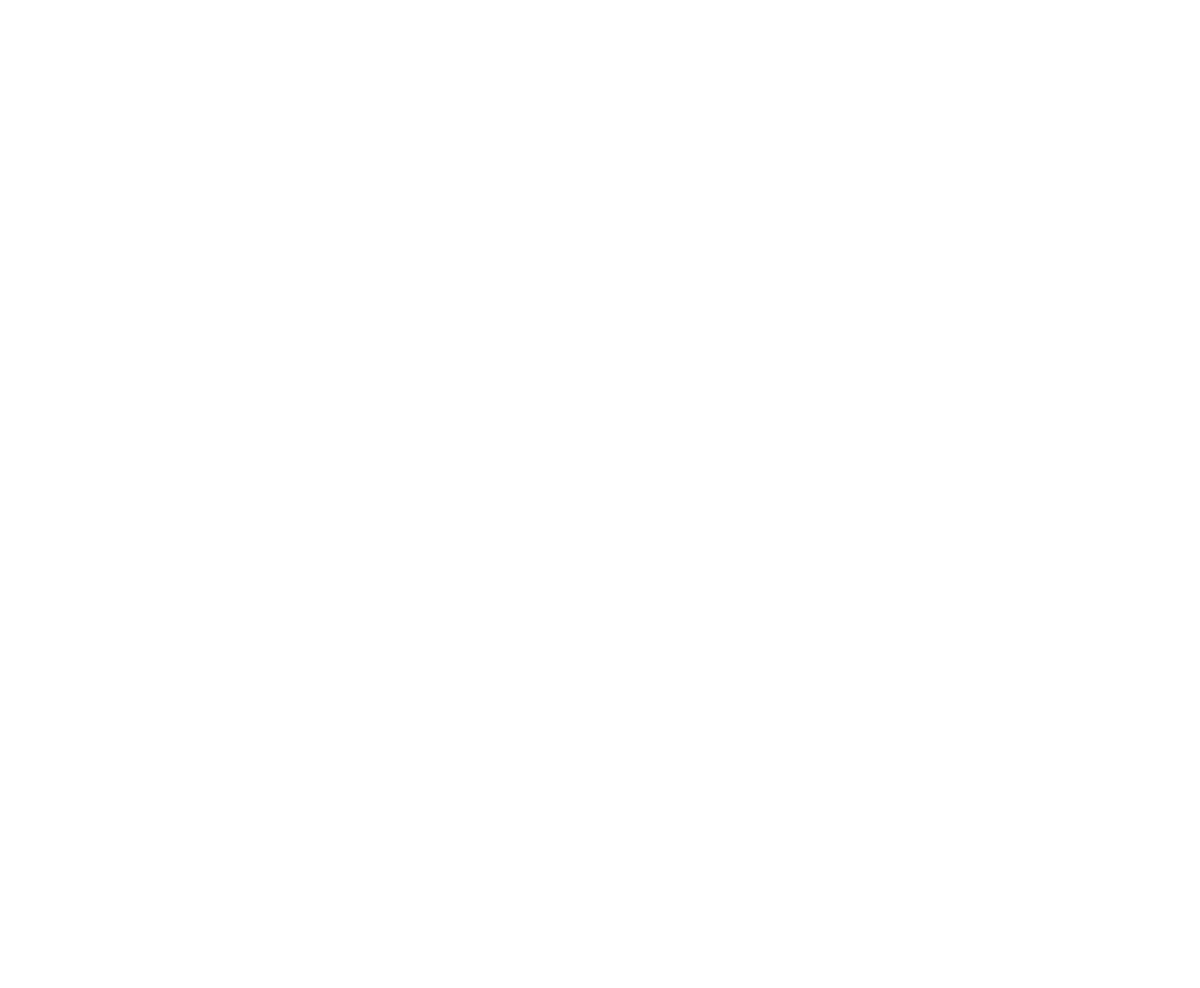
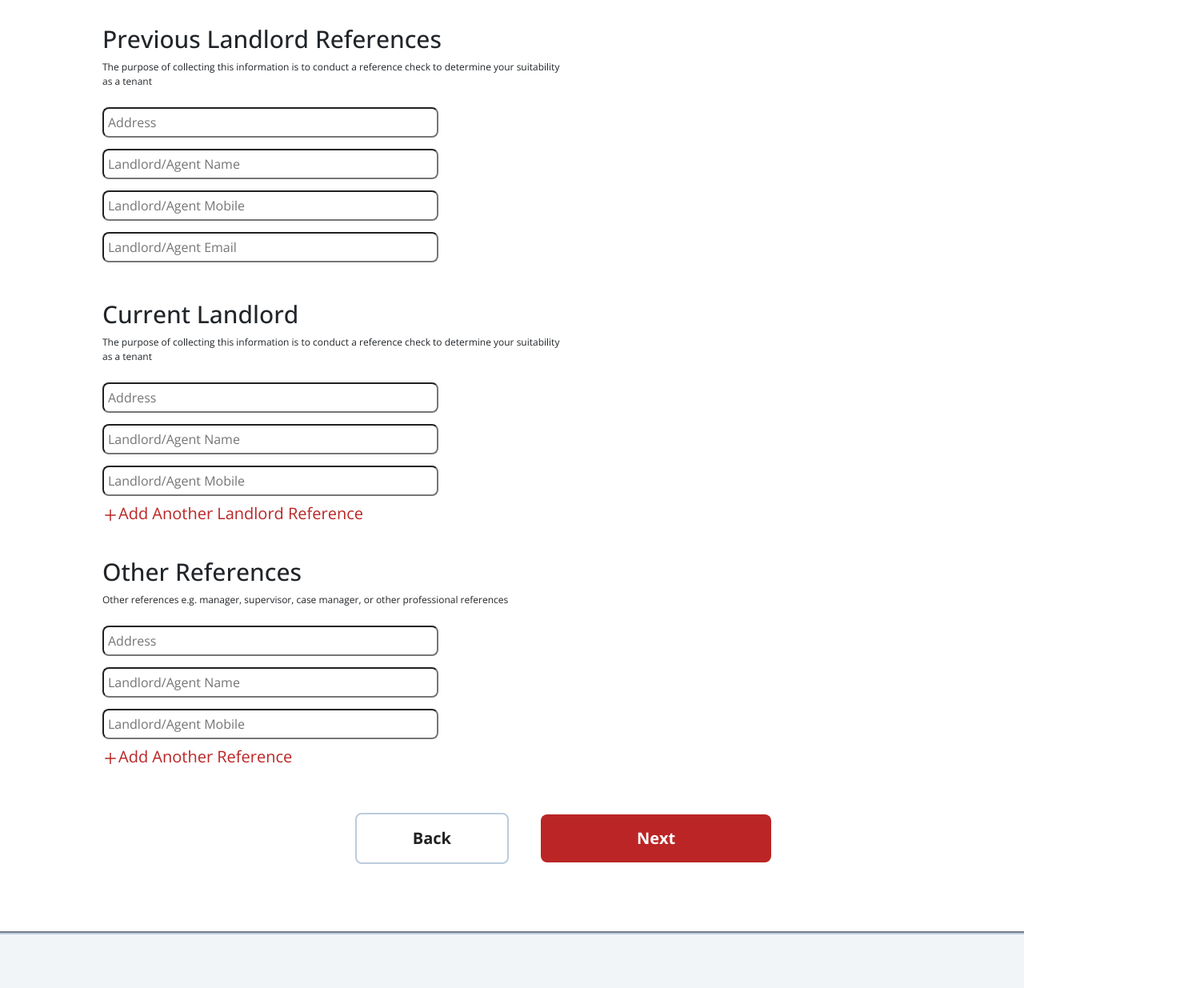
Before and after one commit to DarrenCooperM/mission5, a React (Create React App) app in the folder frontend/: page /Application-page-two in a window 1280 px wide. Before the commit this address had no page. Shown: the part 660-1895 px from the top of the page at 80% size, 1500 px wide, since content can reach past the window. Before the commit the page ends 800 px from the top, so only its background shows below. Built offline with nearby package versions, Linux system fonts and the light colour scheme.

Commit message:
added 2nd page for the application section. Need to add more content as per prototype

```diff
--- a/frontend/src/App.js
+++ b/frontend/src/App.js
@@ -4,6 +4,7 @@
 import Contact from "./components/pages/Contact";
 import MissionTask from "./components/pages/MissionTask";
 import Application from "./components/pages/Application";
+import ApplicationPageTwo from "./components/pages/ApplicationPageTwo";
 
 function App() {
   return (
@@ -13,6 +14,7 @@
         <Route path="/Contact" element={<Contact />} />
         <Route path="/Mission-Task" element={<MissionTask />} />
         <Route path="/Application" element={<Application />} />
+        <Route path="/Application-page-two" element={<ApplicationPageTwo />} />
       </Routes>
     </div>
   );
--- a/frontend/src/components/application/ApplicationContent.js
+++ b/frontend/src/components/application/ApplicationContent.js
@@ -28,7 +28,7 @@
         <button
           className={styles.nextBtn}
           onClick={() => {
-            navigate("/Contact");
+            navigate("/Application-page-two");
           }}
         >
           Next
--- /dev/null
+++ b/frontend/src/components/applicationTwo/ApplicationTwoContent.js
@@ -0,0 +1,34 @@
+import React from "react";
+import { useNavigate } from "react-router-dom";
+import styles from "../styles/applicationTwo/ApplicationContentTwo.module.css";
+import CurrentLandlord from "./applicationTwoComponents/CurrentLandlord/CurrentLandlord";
+import LandlordPreferences from "./applicationTwoComponents/LandlordPreferences/LandlordPreferences";
+import OtherReference from "./applicationTwoComponents/OtherReferences/OtherReference";
+
+export default function ApplicationTwoContent() {
+  let navigate = useNavigate();
+  return (
+    <div className={styles.applicationTwoContainer}>
+      <CurrentLandlord />
+      <LandlordPreferences />
+      <OtherReference />
+      <div className={styles.btnContainer}>
+      <button
+        className={styles.backBtn}
+        onClick={() => {
+          navigate("/Application");
+        }}
+      >
+        Back
+      </button>
+      <button
+        className={styles.nextBtn}
+        onClick={() => {
+          navigate("/Contact");
+        }}
+      >
+        Next
+      </button></div>
+    </div>
+  );
+}
--- /dev/null
+++ b/frontend/src/components/applicationTwo/applicationTwoComponents/CurrentLandlord/CurrentLandlord.js
@@ -0,0 +1,40 @@
+import React from "react";
+import styles from "../../../styles/applicationTwo/applicationTwoComponents/CurrentLandlord.module.css";
+
+export default function CurrentLandlord() {
+  return (
+    <div className={styles.currentLandlordContainer}>
+      <h3 className={styles.landlordTitle}>Previous Landlord References</h3>
+      <p className={styles.landlordSubTitle}>
+        The purpose of collecting this information is to conduct a reference
+        check to determine your suitability as a tenant
+      </p>
+      <form className={styles.formData}>
+        <input
+          type="text"
+          name="Address"
+          className={styles.inputData}
+          placeholder="Address"
+        />
+        <input
+          type="text"
+          name="Landlord name"
+          className={styles.inputData}
+          placeholder="Landlord/Agent Name"
+        />
+        <input
+          type="number"
+          name="Landlord Mobile"
+          className={styles.inputData}
+          placeholder="Landlord/Agent Mobile"
+        />
+        <input
+          type="text"
+          name="Landlord Email"
+          className={styles.inputData}
+          placeholder="Landlord/Agent Email"
+        />
+      </form>
+    </div>
+  );
+}
--- /dev/null
+++ b/frontend/src/components/applicationTwo/applicationTwoComponents/LandlordPreferences/LandlordPreferences.js
@@ -0,0 +1,50 @@
+import React from "react";
+import styles from "../../../styles/applicationTwo/applicationTwoComponents/CurrentLandlord.module.css";
+import LandlordPreferencesForm from "./LandlordPreferencesForm";
+import { useState } from "react";
+import { AiOutlinePlus } from "@react-icons/all-files/ai/AiOutlinePlus";
+
+export default function LandlordPreferences() {
+  const [addLandlord, setAddLandlord] = useState(false);
+
+  const addingLandlord = () => {
+    setAddLandlord(true);
+  };
+
+  return (
+    <div className={styles.currentLandlordContainer}>
+      <h3 className={styles.landlordTitle}>Current Landlord</h3>
+      <p className={styles.landlordSubTitle}>
+        The purpose of collecting this information is to conduct a reference
+        check to determine your suitability as a tenant
+      </p>
+      <form className={styles.formData}>
+        <input
+          type="text"
+          name="Address"
+          className={styles.inputData}
+          placeholder="Address"
+        />
+        <input
+          type="text"
+          name="Landlord name"
+          className={styles.inputData}
+          placeholder="Landlord/Agent Name"
+        />
+        <input
+          type="number"
+          name="Landlord Mobile"
+          className={styles.inputData}
+          placeholder="Landlord/Agent Mobile"
+        />
+      </form>
+      <button onClick={addingLandlord} className={styles.addBtn}>
+        <AiOutlinePlus />
+        Add Another Landlord Reference
+      </button>
+      {addLandlord && (
+        <LandlordPreferencesForm setAddLandlord={setAddLandlord} />
+      )}
+    </div>
+  );
+}
--- /dev/null
+++ b/frontend/src/components/applicationTwo/applicationTwoComponents/LandlordPreferences/LandlordPreferencesForm.js
@@ -0,0 +1,38 @@
+import React from "react";
+import styles from "../../../styles/applicationTwo/applicationTwoComponents/CurrentLandlord.module.css";
+import { AiOutlineMinus } from "@react-icons/all-files/ai/AiOutlineMinus";
+
+export default function LandlordPreferencesForm({ setAddLandlord }) {
+  const cancelLandlord = () => {
+    setAddLandlord(false);
+  };
+  return (
+    <div>
+      {" "}
+      <form className={styles.formData}>
+        <input
+          type="text"
+          name="Address"
+          className={styles.inputData}
+          placeholder="Address"
+        />
+        <input
+          type="text"
+          name="Landlord name"
+          className={styles.inputData}
+          placeholder="Landlord/Agent Name"
+        />
+        <input
+          type="number"
+          name="Landlord Mobile"
+          className={styles.inputData}
+          placeholder="Landlord/Agent Mobile"
+        />
+      </form>
+      <button onClick={cancelLandlord} className={styles.addBtn}>
+        <AiOutlineMinus />
+        Cancel Landlord Reference
+      </button>
+    </div>
+  );
+}
--- /dev/null
+++ b/frontend/src/components/applicationTwo/applicationTwoComponents/OtherReferences/OtherReference.js
@@ -0,0 +1,47 @@
+import React from "react";
+import styles from "../../../styles/applicationTwo/applicationTwoComponents/CurrentLandlord.module.css";
+import OtherReferencesForm from "./OtherReferencesForm";
+import { useState } from "react";
+import { AiOutlinePlus } from "@react-icons/all-files/ai/AiOutlinePlus";
+
+export default function OtherReference() {
+  const [addRef, setAddRef] = useState(false);
+
+  const addingRef = () => {
+    setAddRef(true);
+  };
+  return (
+    <div className={styles.currentLandlordContainer}>
+      <h3 className={styles.landlordTitle}>Other References</h3>
+      <p className={styles.landlordSubTitle}>
+        Other references e.g. manager, supervisor, case manager, or other
+        professional references
+      </p>
+      <form className={styles.formData}>
+        <input
+          type="text"
+          name="Address"
+          className={styles.inputData}
+          placeholder="Address"
+        />
+        <input
+          type="text"
+          name="Landlord name"
+          className={styles.inputData}
+          placeholder="Landlord/Agent Name"
+        />
+        <input
+          type="number"
+          name="Landlord Mobile"
+          className={styles.inputData}
+          placeholder="Landlord/Agent Mobile"
+        />
+      </form>
+      <button onClick={addingRef} className={styles.addBtn}>
+        <AiOutlinePlus />
+        Add Another Reference
+      </button>
+      {addRef && <OtherReferencesForm setAddRef={setAddRef} />}
+    </div>
+  );
+}
--- /dev/null
+++ b/frontend/src/components/applicationTwo/applicationTwoComponents/OtherReferences/OtherReferencesForm.js
@@ -0,0 +1,37 @@
+import React from "react";
+import styles from "../../../styles/applicationTwo/applicationTwoComponents/CurrentLandlord.module.css";
+import { AiOutlineMinus } from "@react-icons/all-files/ai/AiOutlineMinus";
+
+export default function OtherReferencesForm({ setAddRef }) {
+  const cancelRef = () => {
+    setAddRef(false);
+  };
+  return (
+    <div className={styles.currentLandlordContainer}>
+      <form className={styles.formData}>
+        <input
+          type="text"
+          name="Address"
+          className={styles.inputData}
+          placeholder="Address"
+        />
+        <input
+          type="text"
+          name="Landlord name"
+          className={styles.inputData}
+          placeholder="Landlord/Agent Name"
+        />
+        <input
+          type="number"
+          name="Landlord Mobile"
+          className={styles.inputData}
+          placeholder="Landlord/Agent Mobile"
+        />
+      </form>
+      <button onClick={cancelRef} className={styles.addBtn}>
+        <AiOutlineMinus />
+        Cancel Reference
+      </button>
+    </div>
+  );
+}
--- /dev/null
+++ b/frontend/src/components/pages/ApplicationPageTwo.js
@@ -0,0 +1,16 @@
+import React from "react";
+import Navbar from "../home/HomeNav";
+import ApplicationHero from "../application/ApplicationHero";
+import ApplicationTwoContent from "../applicationTwo/ApplicationTwoContent";
+import Footer from "../home/HomeFooter";
+
+export default function ApplicationPageTwo() {
+  return (
+    <>
+      <Navbar />
+      <ApplicationHero />
+      <ApplicationTwoContent />
+      <Footer />
+    </>
+  );
+}
--- /dev/null
+++ b/frontend/src/components/styles/applicationTwo/ApplicationContentTwo.module.css
@@ -0,0 +1,47 @@
+.applicationTwoContainer {
+  margin-left: 10%;
+  margin-bottom: 5%;
+}
+
+.btnContainer {
+  width: 100%;
+  margin-top: 3%;
+  display: flex;
+  justify-content: center;
+  align-items: center;
+}
+
+.backBtn {
+  margin: 20px;
+  padding: 15px 70px 15px 70px;
+
+  font-size: 20px;
+  color: var(--clr-black);
+  font-weight: 600;
+
+  background-color: transparent;
+  border: 2px solid var(--clr-grey-8);
+  border-radius: 8px;
+}
+
+.backBtn:hover {
+  border: 2px solid var(--clr-red-dark);
+}
+
+.nextBtn {
+  margin: 20px;
+  padding: 15px 120px 15px 120px;
+
+  font-size: 20px;
+  color: var(--clr-white);
+  font-weight: 600;
+
+  background-color: var(--clr-red-dark);
+  border: none;
+  border-radius: 8px;
+}
+
+.nextBtn:hover {
+  background-color: var(--clr-grey-8);
+  color: var(--clr-red-dark);
+}
--- /dev/null
+++ b/frontend/src/components/styles/applicationTwo/applicationTwoComponents/CurrentLandlord.module.css
@@ -0,0 +1,26 @@
+.currentLandlordContainer {
+  margin: 40px 0 20px 0;
+  max-width: 50%;
+}
+
+.landlordTitle {
+  font-size: 30px;
+}
+
+.landlordSubTitle {
+  font-size: 12px;
+}
+
+.inputData {
+  margin: 7px 7px 7px 0px;
+  padding: 5px 5px 5px 5px;
+  border-radius: 8px;
+  width: 420px;
+}
+
+.addBtn {
+  background-color: transparent;
+  border: none;
+  font-size: 20px;
+  color: var(--clr-red-dark);
+}
```
